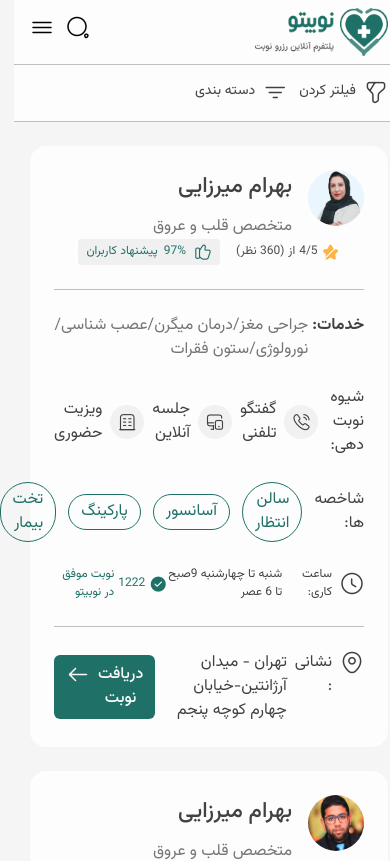
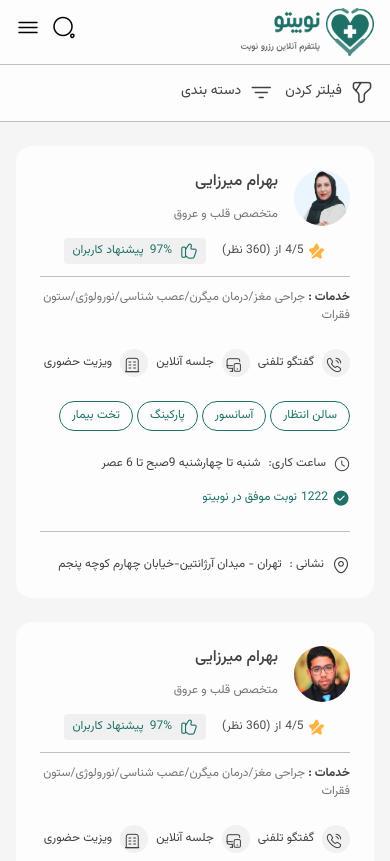
Before and after one commit to MahanZandi/nobito-demo, a Next.js app in the folder webapp/: page /turn-rating in a window 390 px wide. Shown: the top 861 px of the page. Built offline with nearby package versions, Linux system fonts and the light colour scheme.

Commit message:
completed mobile style

```diff
--- a/webapp/components/website/TurnRatingDoctorCard.tsx
+++ b/webapp/components/website/TurnRatingDoctorCard.tsx
@@ -146,9 +146,9 @@
   ];
 
   return (
-    <div>
+    <>
       {/* sorte filter in mobile view */}
-      <div className="pb-[24px]">
+      <div className="pb-[24px] xl:hidden">
         <div className="bg-white-100 border-y border-grey-200 p-4 text-[14px] text-black-400 flex gap-3">
           <div className="flex gap-2">
             <span className="isax isax-filter text-2xl"></span>
@@ -161,8 +161,8 @@
         </div>
       </div>
 
+      {/* sorte filter in desktop view*/}
       <div className="container pb-[39px]">
-        {/* sorte filter in desktop view*/}
         <div className="hidden xl:flex items-center">
           <div className="flex gap-2 items-center">
             <span className="text-[32px] isax isax-sort"></span>
@@ -182,8 +182,9 @@
             </ul>
           </div>
         </div>
-        {/* doctor card */}
-        <div className="xl:pt-[39px] flex flex-col gap-6">
+        <div>
+          {/* doctor card in desktop view*/}
+          <div className="xl:pt-[39px] hidden xl:flex flex-col gap-6">
             {doctors.map((doctorCard) => (
               <div key={doctorCard.id} className="bg-white-100 rounded-2xl p-6">
                 <div className="flex flex-col lg:flex-row justify-between">
@@ -196,10 +197,10 @@
                       height={80}
                     />
                     <div className="flex flex-col gap-3">
-                    <span className="text-[22px] text-black-400 font-medium">
+                      <span className="text-[16px] xl:text-[22px] text-black-400 font-medium">
                         {doctorCard.name}
                       </span>
-                    <span className="text-[16px] text-grey-500 font-normal">
+                      <span className="text-[12px] xl:text-[16px] text-grey-500 font-normal">
                         {doctorCard.specialization}
                       </span>
                     </div>
@@ -231,14 +232,14 @@
                   {/* horizontal line */}
                   <div className="bg-grey-200 h-px w-full"></div>
                 </div>
-              <div className="flex gap-1">
+                <div className="flex text-[12px] xl:text-[16px] gap-1">
                   <span className="font-[700] text-black-400">خدمات:</span>
                   <span className="font-normal text-grey-500">
                     {doctorCard.services}
                   </span>
                 </div>
-              <div className="py-[24px] flex items-center gap-2 text-black-400">
-                <span> شیوه نوبت دهی: </span>
+                <div className="py-[24px] text-[12px] xl:text-[16px] flex items-center gap-2 text-black-400">
+                  <span className="xl:block hidden"> شیوه نوبت دهی: </span>
                   {doctorCard.takeTurns?.map((takeTurnItems) => (
                     <div
                       className="flex items-center gap-2"
@@ -247,10 +248,10 @@
                       <span
                         className={`${
                           takeTurnItems.icon ? "inline-block" : "hidden"
-                      } size-[34px] p-2 rounded-full bg-grey-50`}
+                        } size-[28px] xl:size-[34px] p-2 rounded-full bg-grey-50`}
                       >
                         <span
-                        className={`text-[18px] ${takeTurnItems.icon}`}
+                          className={`text-[16px] xl:text-[18px] ${takeTurnItems.icon}`}
                         ></span>
                       </span>
                       <span>{takeTurnItems.title}</span>
@@ -258,21 +259,23 @@
                   ))}
                 </div>
                 <div className="flex gap-3 items-center pb-6">
-                <span className="text-black-400 text-[16px]">شاخصه ها:</span>
+                  <span className="text-black-400 text-[12px] xl:text-[16px] hidden xl:inline-block">
+                    شاخصه ها:
+                  </span>
                   {doctorCard.features?.map((feature) => (
                     <span
-                    className="text-primary-500 border border-primary-500 px-3 py-[5px] rounded-[200px]"
+                      className="text-primary-500 border border-primary-500 px-3 py-[5px] rounded-[200px] text-[12px]"
                       key={feature}
                     >
                       {feature}
                     </span>
                   ))}
                 </div>
-              <div className="flex justify-between items-center">
+                <div className="flex gap-[16px] flex-col xl:flex-row xl:justify-between items-start xl:items-center">
                   <div className="flex flex-row-reverse items-center text-[12px] gap-2 text-black-400">
                     <span>{doctorCard.workingHours}</span>
                     <span>ساعت کاری:</span>
-                  <span className="isax isax-clock text-2xl"></span>
+                    <span className="isax isax-clock text-[16px] xl:text-2xl"></span>
                   </div>
                   <div className="flex gap-1 flex-row-reverse text-[12px] items-center text-primary-500">
                     <span>نوبت موفق در نوبیتو</span>
@@ -286,14 +289,16 @@
                 </div>
                 <div>
                   <div className="flex items-center justify-between">
-                  <div className="flex gap-2 text-[16px] text-black-400">
-                    <span className="isax isax-location text-2xl"></span>
+                    <div className="flex gap-2 text-[12px] xl:text-[16px] text-black-400">
+                      <span className="isax isax-location text-[18px] xl:text-2xl"></span>
                       <span>نشانی :</span>
-                    <span>{doctorCard.location}</span>
+                      <span className="line-clamp-1">
+                        {doctorCard.location}
+                      </span>
                     </div>
                     <Link
                       href="#"
-                    className="cursor-pointer text-white-500 bg-primary-500 rounded-md px-3 py-2"
+                      className="cursor-pointer hidden xl:block text-white-500 bg-primary-500 rounded-md px-3 py-2"
                     >
                       <button className="flex gap-2">
                         <span className="text-[16px] font-medium">
@@ -307,8 +312,127 @@
               </div>
             ))}
           </div>
+          {/* doctor card in desktop view*/}
+          <Link href="#" className="xl:pt-[39px] flex flex-col gap-6">
+            {doctors.map((doctorCard) => (
+              <div key={doctorCard.id} className="bg-white-100 rounded-2xl p-6">
+                <div className="flex flex-col lg:flex-row justify-between">
+                  <div className="flex gap-4">
+                    <Image
+                      className="rounded-full xl:size-[80px] size-[56px] object-cover"
+                      src={doctorCard.image}
+                      alt={doctorCard.name}
+                      width={80}
+                      height={80}
+                    />
+                    <div className="flex flex-col gap-3">
+                      <span className="text-[16px] xl:text-[22px] text-black-400 font-medium">
+                        {doctorCard.name}
+                      </span>
+                      <span className="text-[12px] xl:text-[16px] text-grey-500 font-normal">
+                        {doctorCard.specialization}
+                      </span>
                     </div>
                   </div>
+                  <div>
+                    {/* rating */}
+                    <div className="flex pt-[12px] xl:pt-0 flex-row-reverse items-center justify-center lg:justify-start lg:items-start lg:flex-col gap-4 lg:gap-3">
+                      <div className="flex items-center text-primary-500 text-[12px]">
+                        <div className="bg-white-150 rounded-sm py-1 px-2 flex gap-2">
+                          <span className="isax isax-like-1 text-lg"></span>
+                          <span className="flex gap-1.5">
+                            <span> {doctorCard.happyPatientsPercentage} </span>
+                            <span>پیشنهاد کاربران</span>
+                          </span>
+                        </div>
+                      </div>
+                      <div className="flex xl:pt-[16px]">
+                        <div className="flex text-[12px] text-black-350 gap-1 items-center justify-end w-full">
+                          <span className="isax isax-star-15 text-lg leading-[18px] text-secondary-500"></span>
+                          <span>{doctorCard.rate}</span>
+                          <span> از </span>
+                          <span>({doctorCard.comment})</span>
+                        </div>
+                      </div>
+                    </div>
+                  </div>
+                </div>
+                <div className="py-3 xl:py-6">
+                  {/* horizontal line */}
+                  <div className="bg-grey-200 h-px w-full"></div>
+                </div>
+                <div className="text-[12px] xl:text-[16px]">
+                  <span className="font-normal text-grey-500">
+                  <span className="font-[700] text-black-400"> خدمات : </span>
+                    {doctorCard.services}
+                  </span>
+                </div>
+                <div className="py-[24px] text-[12px] xl:text-[16px] flex items-center gap-2 text-black-400">
+                  <span className="xl:block hidden"> شیوه نوبت دهی: </span>
+                  {doctorCard.takeTurns?.map((takeTurnItems) => (
+                    <div
+                      className="flex items-center gap-2"
+                      key={takeTurnItems.title}
+                    >
+                      <span
+                        className={`${
+                          takeTurnItems.icon ? "inline-block" : "hidden"
+                        } size-[28px] xl:size-[34px] p-2 rounded-full bg-grey-50`}
+                      >
+                        <span
+                          className={`text-[16px] xl:text-[18px] ${takeTurnItems.icon}`}
+                        ></span>
+                      </span>
+                      <span>{takeTurnItems.title}</span>
+                    </div>
+                  ))}
+                </div>
+                <div className="flex gap-1 sm:gap-3 items-center pb-6">
+                  <span className="text-black-400 text-[12px] xl:text-[16px] hidden xl:inline-block">
+                    شاخصه ها:
+                  </span>
+                  {doctorCard.features?.map((feature) => (
+                    <span
+                      className="text-primary-500 border border-primary-500 px-3 py-[5px] rounded-[200px] text-[12px]"
+                      key={feature}
+                    >
+                      {feature}
+                    </span>
+                  ))}
+                </div>
+                <div className="flex gap-[16px] flex-col xl:flex-row xl:justify-between items-start xl:items-center">
+                  <div className="flex flex-row-reverse items-center text-[12px] gap-2 text-black-400">
+                    <span>{doctorCard.workingHours}</span>
+                    <span>ساعت کاری:</span>
+                    <span className="isax isax-clock text-[16px] xl:text-2xl"></span>
+                  </div>
+                  <div className="flex gap-1 flex-row-reverse text-[12px] items-center text-primary-500">
+                    <span>نوبت موفق در نوبیتو</span>
+                    <span>{doctorCard.successfulTurn}</span>
+                    <span className="isax isax-tick-circle5 text-lg"></span>
+                  </div>
+                </div>
+                <div className="py-6">
+                  {/* horizontal line */}
+                  <div className="bg-grey-200 h-px w-full"></div>
+                </div>
+                <div>
+                  <div className="flex items-center justify-between">
+                    <div className="flex gap-2 text-[12px] xl:text-[16px] text-black-400">
+                      <span className="isax isax-location text-[18px] xl:text-2xl"></span>
+                      <span>نشانی :</span>
+                      <span className="line-clamp-1">
+                        {doctorCard.location}
+                      </span>
+                    </div>
+                  </div>
+                </div>
+              </div>
+            ))}
+          </Link>
+        </div>
+      </div>
+    </>
   );
 };
 
```
Lines whose indentation alone changed are shown as unchanged.
